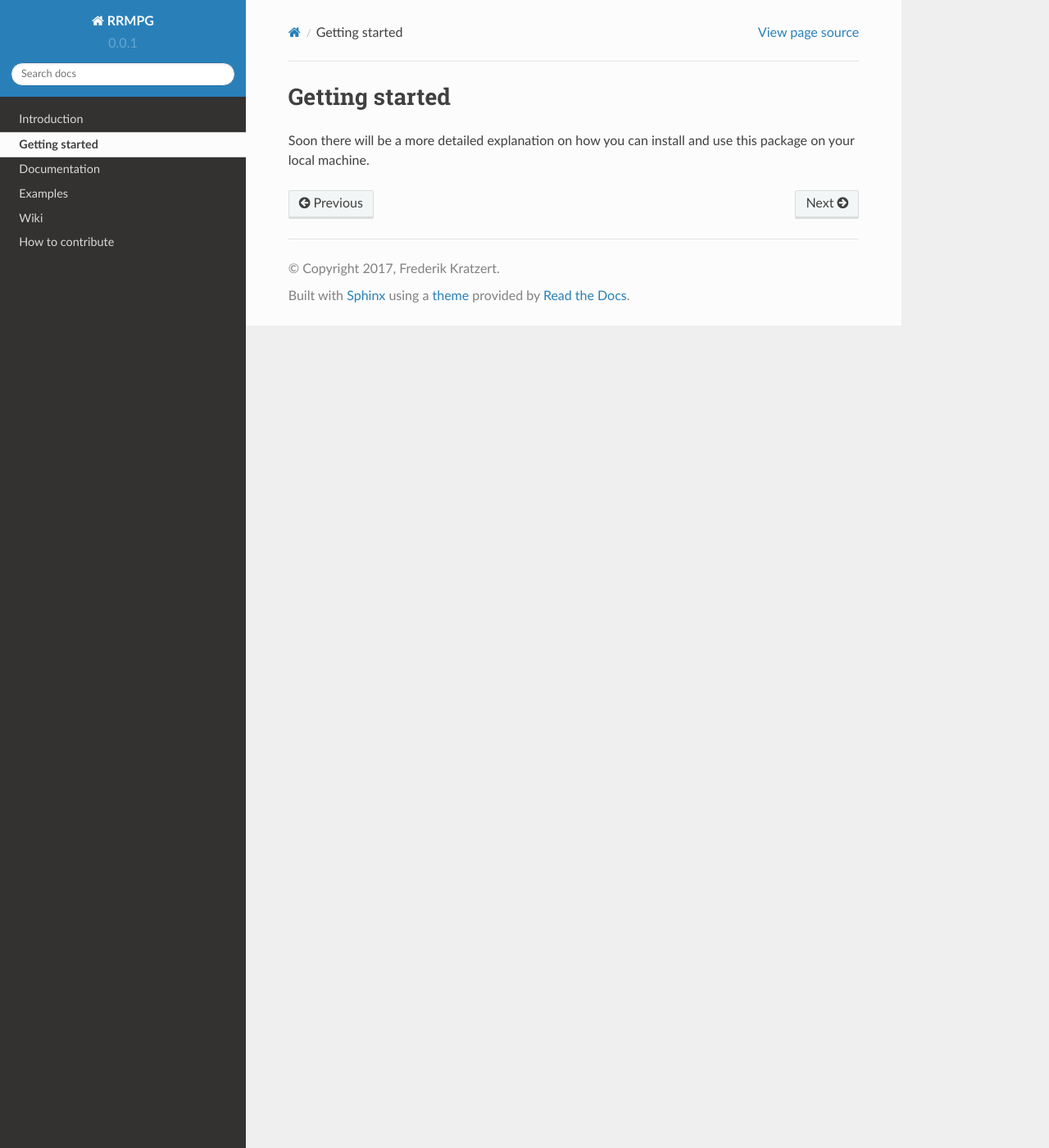
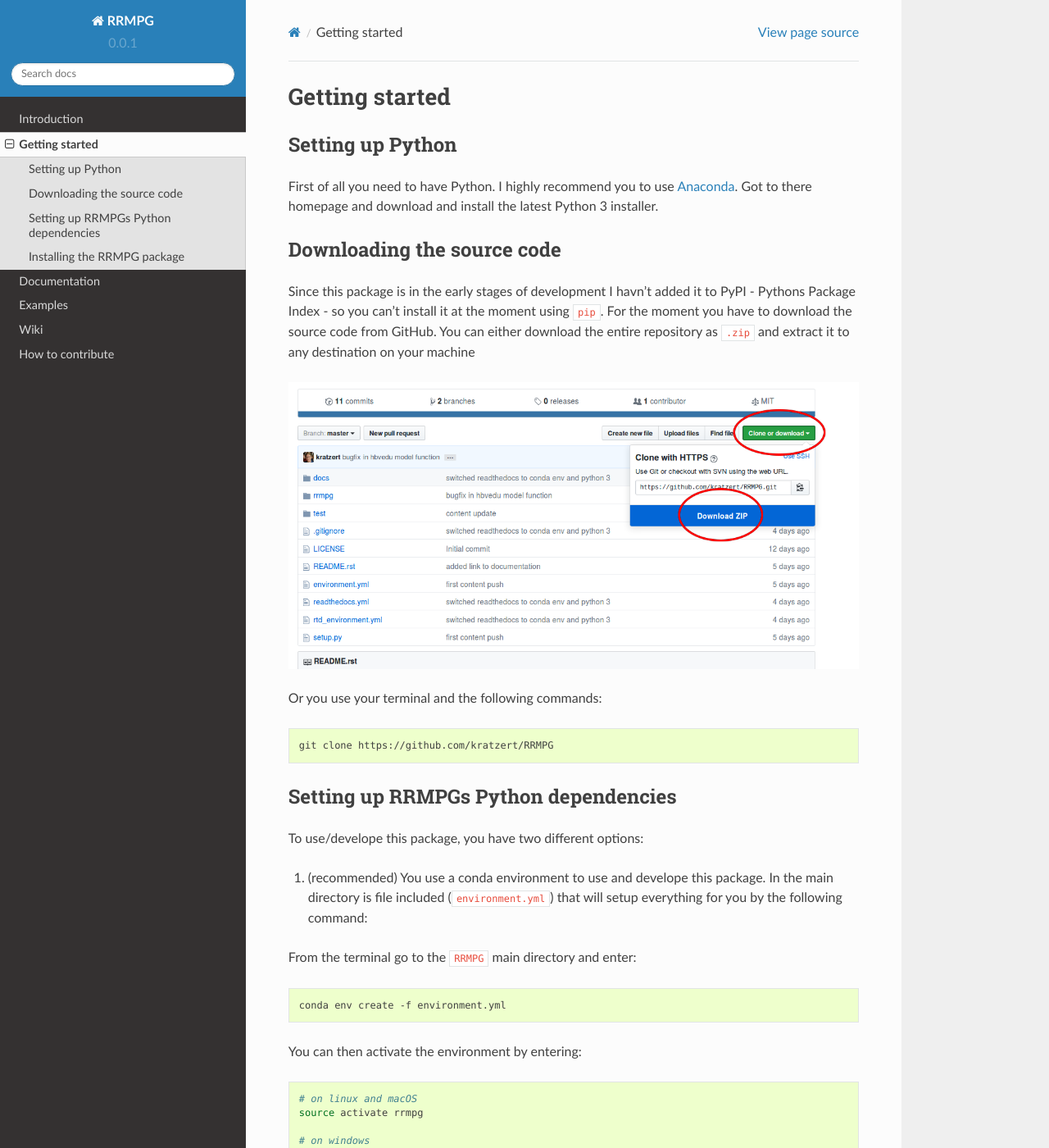
Before and after one commit to kratzert/RRMPG, a Sphinx documentation site: the page built from docs/source/getting_started.rst, in a window 1280 px wide and 1400 px high. Shown: the whole window at 82% size. Built offline with Sphinx 7.4.7 and the Read the Docs theme 2.0.0, drawn with Linux system fonts in a browser that asks for light colours; formulas are drawn with MathJax 3; pages that are not in the unit, such as notebooks, are missing from menus; some of the changed text lies outside the part shown.

Commit message:
added installation instructions in getting_started.rst

```diff
--- a/docs/source/contribution.rst
+++ b/docs/source/contribution.rst
@@ -75,7 +75,7 @@
 .. _here: https://conda.io/docs/user-guide/tasks/manage-environments.html
 
 
-Contribute to the the code base
+Contribute to the code base
 -------------------------------
 
 If you find any mistake/bug in the code or want to add new functionality to the code base, you should make sure that your code satisfies the following points.
--- a/docs/source/examples/examples.rst
+++ b/docs/source/examples/examples.rst
@@ -5,3 +5,5 @@
 
 .. toctree::
    :maxdepth: 1
+
+   monte_carlo
--- a/docs/source/getting_started.rst
+++ b/docs/source/getting_started.rst
@@ -3,4 +3,92 @@
 Getting started
 ===============
 
-Soon there will be a more detailed explanation on how you can install and use this package on your local machine.
+Setting up Python
+-----------------
+
+First of all you need to have Python. I highly recommend you to use Anaconda_.
+Got to there homepage and download and install the latest Python 3 installer.
+
+.. _Anaconda: https://www.continuum.io/downloads
+
+Downloading the source code
+---------------------------
+
+Since this package is in the early stages of development I havn't added it to PyPI - Pythons Package Index - so you can't install it at the moment using ``pip``. For the moment you have to download the source code from GitHub. You can either download the entire repository as ``.zip`` and extract it to any destination on your machine
+
+.. image:: _static/github_download_zip.png
+   :target: _static/github_download_zip.png
+
+
+Or you use your terminal and the following commands:
+
+.. code-block:: bash
+
+    git clone https://github.com/kratzert/RRMPG
+
+Setting up RRMPGs Python dependencies
+-------------------------------------
+To use/develope this package, you have two different options:
+
+1. (recommended) You use a conda environment to use and develope this package. In the main directory is file included (``environment.yml``) that will setup everything for you by the following command:
+
+From the terminal go to the ``RRMPG`` main directory and enter:
+
+.. code-block:: bash
+
+    conda env create -f environment.yml
+
+You can then activate the environment by entering:
+
+.. code-block:: bash
+
+    # on linux and macOS
+    source activate rrmpg
+
+    # on windows
+    activate rrmpg
+
+To leave an environment enter
+
+.. code-block:: bash
+
+    # on linux and macOS
+    source deactivate
+
+    # on windows
+    deactivate
+
+
+2. (not recommend but possible) You make sure that you have all dependencies installed in your normal/root environment.
+
+The list of dependencies are:
+
+- Python 3.x
+- Numpy
+- Matplotlib
+- Numba
+- Jupyter
+- IPython
+- Pandas
+- Scipy
+
+Installing the RRMPG package
+----------------------------
+
+To be able to import this package the usual way in your python environment, enter the following command in the terminal, assuming you are in the RRMPG root directory:
+
+.. code-block:: bash
+
+    python setup.py install
+
+This should install everything correctly. To confirm, that everything worked as expected you can test the following lines of code:
+
+.. code-block:: bash
+
+    # start Python console
+    python
+
+    # now in Python try the following
+    >>>from rrmpg.models import ABCModel
+
+If no error is raised: Congratulations, you now can use the package on your local machine.
```
Also changed, not shown: docs/source/_static/github_download_zip.png (added).
